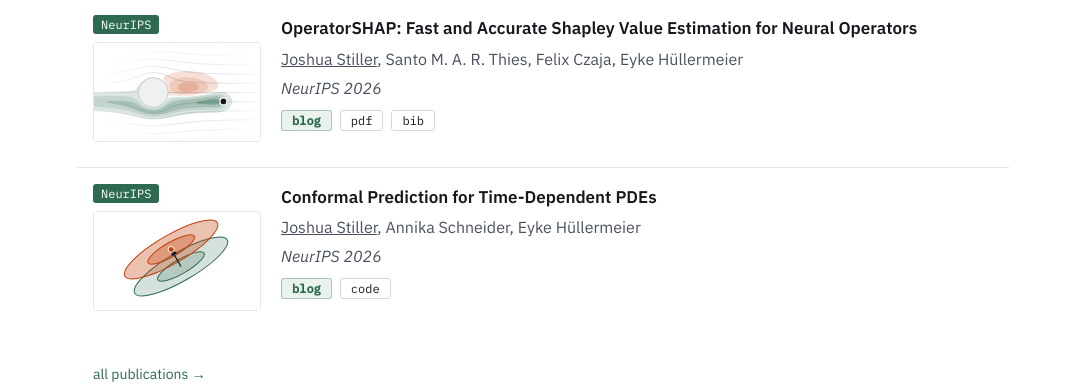
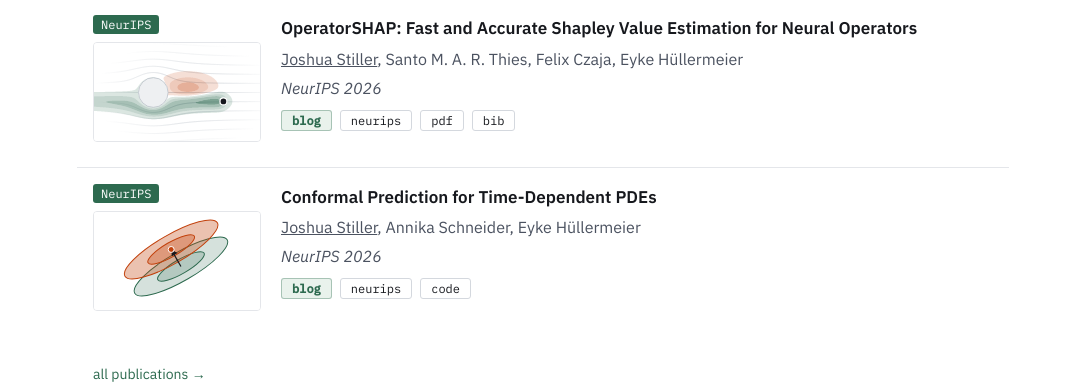
Before and after one commit to StillJosh/StillJosh.github.io, a Jekyll site: the page built from index.md, in a window 1280 px wide. Shown: the part 607-995 px from the top of the page, without its empty margins (97-1183 px from the left). Built offline with Jekyll 4.4.1, drawn with Linux system fonts in a browser that asks for light colours.

Commit message:
ENH: Link the NeurIPS poster pages of both NeurIPS papers

```diff
--- a/_data/publications.yml
+++ b/_data/publications.yml
@@ -1,7 +1,7 @@
 # Order here is the display order. `selected: true` shows the entry on the home page.
 # id: referenced by a note's `paper:` front matter to show the paper's buttons under the note title
 # blog: URL of the related note (shown as a highlighted button, and the title links there)
-# links: any of pdf, code, web (rendered in this order when present)
+# links: any of neurips, pdf, code, web (rendered in this order when present)
 # bibtex: copied to the clipboard by the bib button
 - id: operatorshap
   title: "OperatorSHAP: Fast and Accurate Shapley Value Estimation for Neural Operators"
@@ -13,6 +13,7 @@
   selected: true
   blog: "/notes/2026/operatorshap/"
   links:
+    neurips: "https://neurips.cc/virtual/2026/loc/sydney/poster/154322"
     pdf: "https://arxiv.org/pdf/2606.28065"
   bibtex: |
     @misc{stiller2026operatorshapfastaccurateshapley,
@@ -35,6 +36,7 @@
   selected: true
   blog: "/notes/2026/conformal-prediction-pdes/"
   links:
+    neurips: "https://neurips.cc/virtual/2026/loc/sydney/poster/150920"
     code: "https://github.com/StillJosh/Conformal_Prediction_for_Time-Dependent_PDEs"
 
 - id: decision-aligned-uq
--- a/_includes/pub-links.html
+++ b/_includes/pub-links.html
@@ -1 +1 @@
-{% assign p = include.p %}{% assign kinds = "pdf,code,web" | split: "," %}<div class="pub-links">{% if p.blog and include.hide_blog == nil %}<a class="pub-blog" href="{{ p.blog | relative_url }}">blog</a>{% endif %}{% for k in kinds %}{% if p.links[k] %}<a href="{{ p.links[k] }}">{{ k }}</a>{% endif %}{% endfor %}{% if p.bibtex %}<button type="button" class="pub-bib" data-bib="{{ p.bibtex | strip | escape }}">bib</button>{% endif %}</div>
+{% assign p = include.p %}{% assign kinds = "neurips,pdf,code,web" | split: "," %}<div class="pub-links">{% if p.blog and include.hide_blog == nil %}<a class="pub-blog" href="{{ p.blog | relative_url }}">blog</a>{% endif %}{% for k in kinds %}{% if p.links[k] %}<a href="{{ p.links[k] }}">{{ k }}</a>{% endif %}{% endfor %}{% if p.bibtex %}<button type="button" class="pub-bib" data-bib="{{ p.bibtex | strip | escape }}">bib</button>{% endif %}</div>
```
